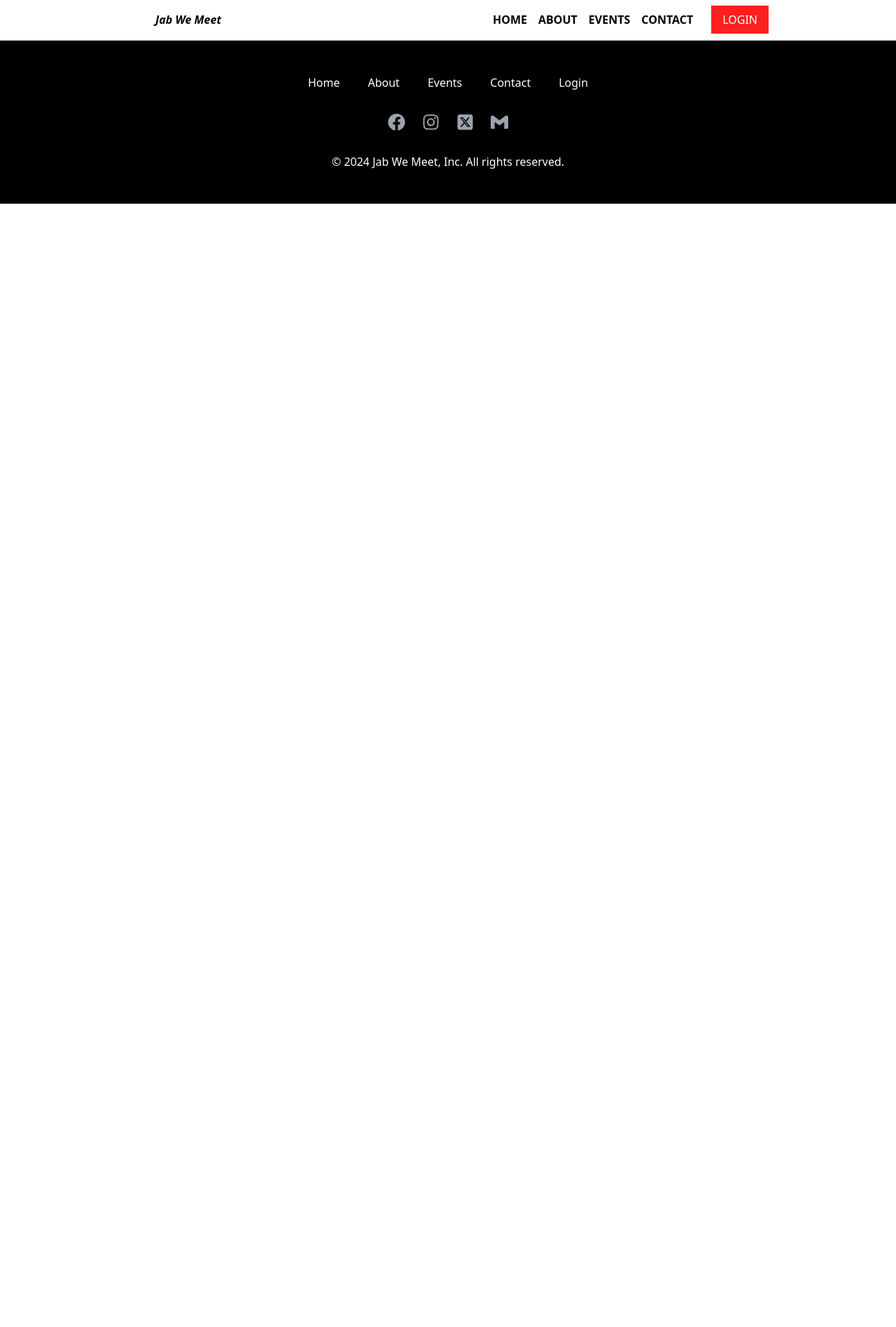
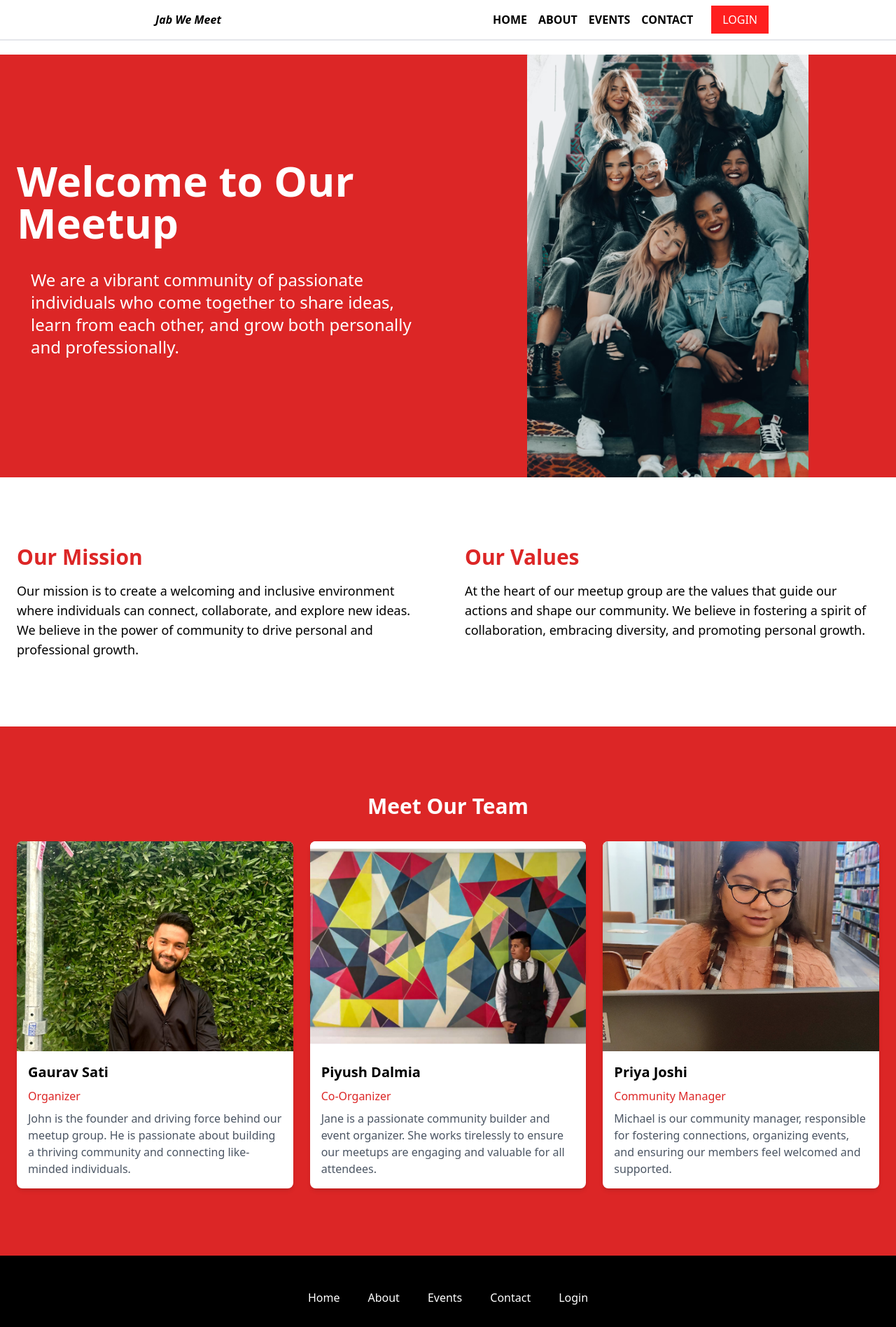
Before and after one commit to HeyPiyushDalmia/JabWeMeet, a React (Create React App) app: page /about in a window 1280 px wide. Shown: the top 1896 px of the page at 70% size. Before the commit the page ends 800 px from the top, so only its background shows below. Built offline with nearby package versions, Linux system fonts and the light colour scheme.

Commit message:
initial contact

```diff
--- a/src/App.js
+++ b/src/App.js
@@ -4,6 +4,7 @@ import Header from "./components/Header";
 import Index from "./components/Index";
 import Footer from "./components/Footer";
 import Contact from "./components/Contactus"
+import About from "./components/About";
 import '../src/Assets/Css/Styles.css'
 function App() {
 
@@ -19,6 +20,7 @@ function App() {
      <Header token={token}/>
      <Routes>
      <Route path="/" element={<Index />} />
+     <Route path="/about" element={<About />} />
      <Route path="/contact" element={<Contact />} />
      </Routes>
 
--- a/src/components/About.js
+++ b/src/components/About.js
@@ -9,7 +9,7 @@ export default function About() {
 
     <div className="bg-white text-red-600 mt-5">
       {/* <header className="bg-red-600 text-white py-12 md:py-24"> */}
-        <div className="bg-red-600 text-white container mx-auto px-4 md:px-6">
+        <div className="bg-red-600 text-white   mx-auto px-4 md:px-6">
           <div className="grid gap-6 md:grid-cols-2 items-center">
             <div>
               <h1 className=" text-6xl font-bold mb-4">Welcome to Our Meetup</h1>
@@ -64,7 +64,7 @@ export default function About() {
         </div>
 
         {/* meet our team */}
-        <section className="py-12 bg-red-600 md:py-24">
+        <section className="py-12 bg-red-600 md:py-24 mx-auto">
           <div className="container mx-auto px-4 md:px-6">
             <h2 className="text-3xl text-white font-bold mb-8 text-center">Meet Our Team</h2>
             <div className="grid grid-cols-1 sm:grid-cols-2 md:grid-cols-3 gap-6">
```
